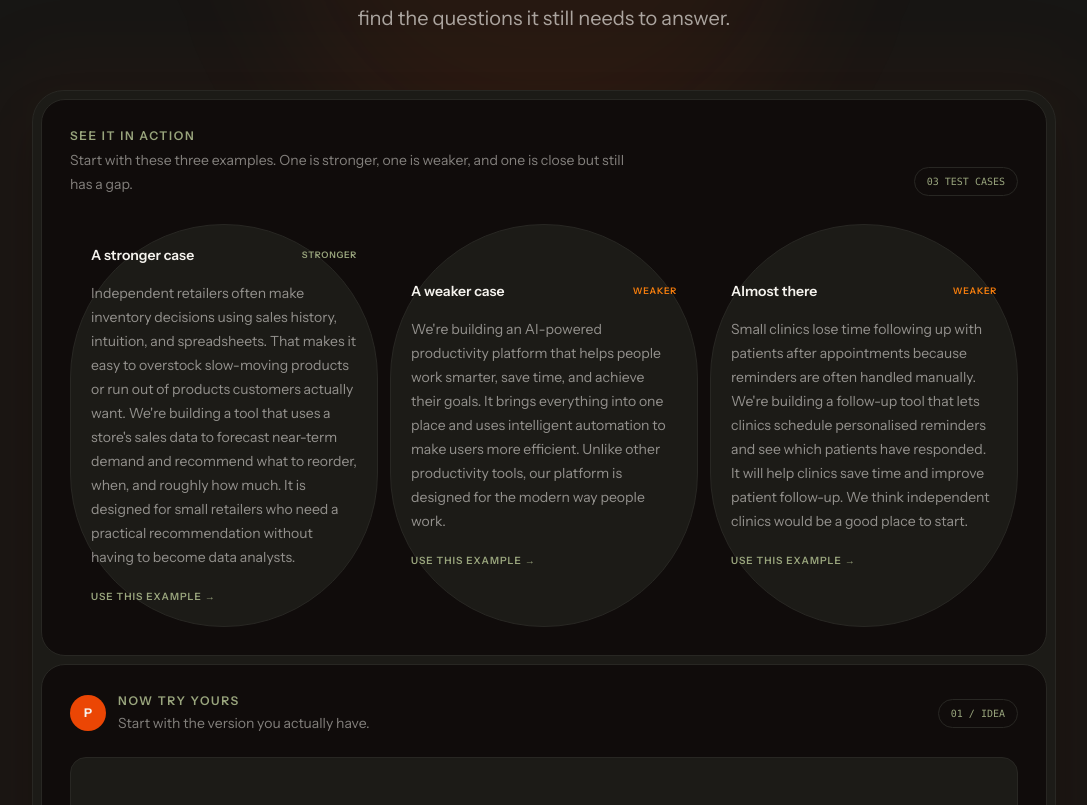
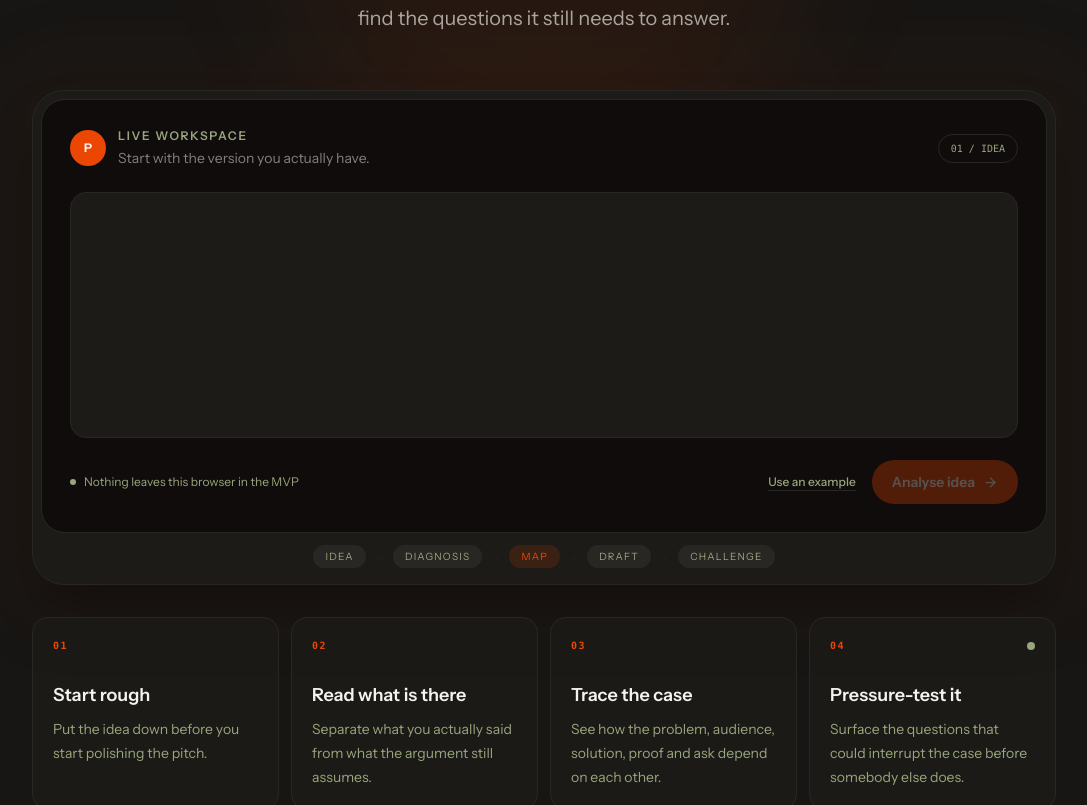
Before and after one commit to Wuraola-Adebisi/Pitch, a React (Vite) app: page / in a window 1280 px wide. Shown: the part 510-1315 px from the top of the page, without its empty margins (96-1183 px from the left). Built offline with nearby package versions, Linux system fonts and the light colour scheme.

Commit message:
Revert landing to single pitch example

```diff
--- a/src/pages/Landing.tsx
+++ b/src/pages/Landing.tsx
@@ -5,7 +5,8 @@ import { usePitch } from '../lib/usePitch'
 import LandingNav from '../components/LandingNav'
 import Footer from '../components/Footer'
 import MapPreview from '../components/MapPreview'
-import { PITCH_EXAMPLES } from '../lib/examples'
+
+const EXAMPLE = "We're building a tool that helps independent retailers predict what stock they'll need before they reorder."
 
 const steps = [
   { n: '01', title: 'Start rough', body: 'Put the idea down before you start polishing the pitch.' },
@@ -56,34 +57,11 @@ export default function Landing() {
               <div className="absolute -inset-8 rounded-[3rem] bg-[#eb4604]/[0.035] blur-2xl" />
               <div className="relative rounded-[2rem] border border-[#282723] bg-[#1c1b17] p-2 shadow-2xl shadow-black/40">
                 <div className="rounded-[1.5rem] border border-[#282723] bg-[#100c0b] p-5 sm:p-7">
-                  <div className="mb-7 flex flex-wrap items-end justify-between gap-4">
-                    <div>
-                      <p className="text-xs font-semibold uppercase tracking-[.14em] text-[#99a57d]">See it in action</p>
-                      <p className="mt-1 max-w-xl text-sm leading-6 text-[#f5f3ee]/50">Start with these three examples. One is stronger, one is weaker, and one is close but still has a gap.</p>
-                    </div>
-                    <span className="rounded-full border border-[#282723] px-3 py-1.5 font-mono text-[10px] text-[#99a57d]">03 TEST CASES</span>
-                  </div>
-
-                  <div className="grid gap-3 md:grid-cols-3">
-                    {PITCH_EXAMPLES.map((example) => (
-                      <button key={example.title} type="button" onClick={() => setText(example.text)} className="group rounded-2xl border border-[#282723] bg-[#1c1b17] p-5 text-left transition-colors hover:border-[#eb4604]">
-                        <div className="flex items-center justify-between gap-3">
-                          <span className="text-sm font-semibold text-[#f5f3ee]">{example.title}</span>
-                          <span className={example.quality === 'Stronger' ? 'text-[9px] font-semibold uppercase tracking-[.08em] text-[#99a57d]' : 'text-[9px] font-semibold uppercase tracking-[.08em] text-[#f77e0d]'}>{example.quality}</span>
-                        </div>
-                        <p className="mt-4 text-sm leading-6 text-[#f5f3ee]/55">{example.text}</p>
-                        <span className="mt-5 inline-flex text-[10px] font-semibold uppercase tracking-[.1em] text-[#99a57d] group-hover:text-[#f5f3ee]">Use this example →</span>
-                      </button>
-                    ))}
-                  </div>
-                </div>
-
-                <div className="mt-2 rounded-[1.5rem] border border-[#282723] bg-[#100c0b] p-5 sm:p-7">
                   <div className="flex flex-wrap items-center justify-between gap-4">
                     <div className="flex items-center gap-3">
                       <span className="flex h-9 w-9 items-center justify-center rounded-full bg-[#eb4604] text-xs font-bold text-[#f5f3ee]">P</span>
                       <div>
-                        <p className="text-xs font-semibold uppercase tracking-[.14em] text-[#99a57d]">Now try yours</p>
+                        <p className="text-xs font-semibold uppercase tracking-[.14em] text-[#99a57d]">Live workspace</p>
                         <p className="mt-1 text-sm text-[#f5f3ee]/50">Start with the version you actually have.</p>
                       </div>
                     </div>
@@ -104,9 +82,12 @@ export default function Landing() {
                       <span className="h-1.5 w-1.5 rounded-full bg-[#99a57d]" />
                       Nothing leaves this browser in the MVP
                     </div>
-                    <button type="button" onClick={go} disabled={!text.trim()} className="inline-flex items-center gap-2 rounded-full bg-[#eb4604] px-5 py-3 text-sm font-semibold text-[#f5f3ee] transition-colors hover:bg-[#f77e0d] disabled:opacity-30">
-                      Analyse idea <ArrowRight size={15} />
-                    </button>
+                    <div className="flex items-center gap-4">
+                      <button type="button" onClick={() => setText(EXAMPLE)} className="text-xs font-medium text-[#99a57d] underline decoration-[#282723] underline-offset-4 hover:text-[#f5f3ee]">Use an example</button>
+                      <button type="button" onClick={go} disabled={!text.trim()} className="inline-flex items-center gap-2 rounded-full bg-[#eb4604] px-5 py-3 text-sm font-semibold text-[#f5f3ee] transition-colors hover:bg-[#f77e0d] disabled:opacity-30">
+                        Analyse idea <ArrowRight size={15} />
+                      </button>
+                    </div>
                   </div>
                 </div>
 
```
